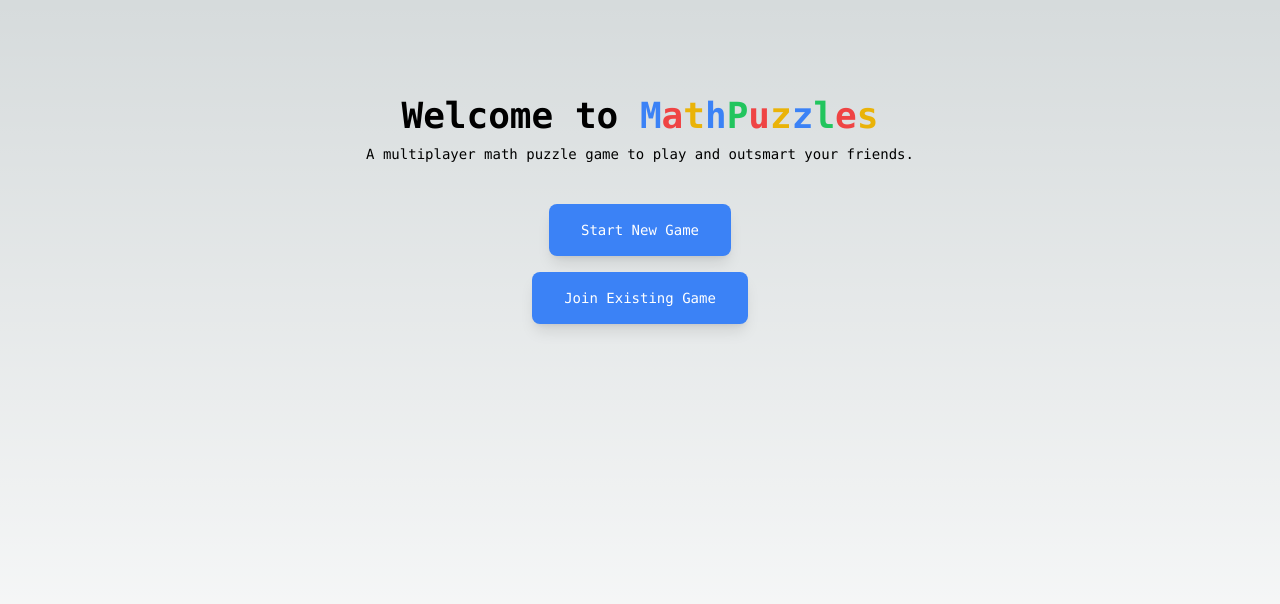
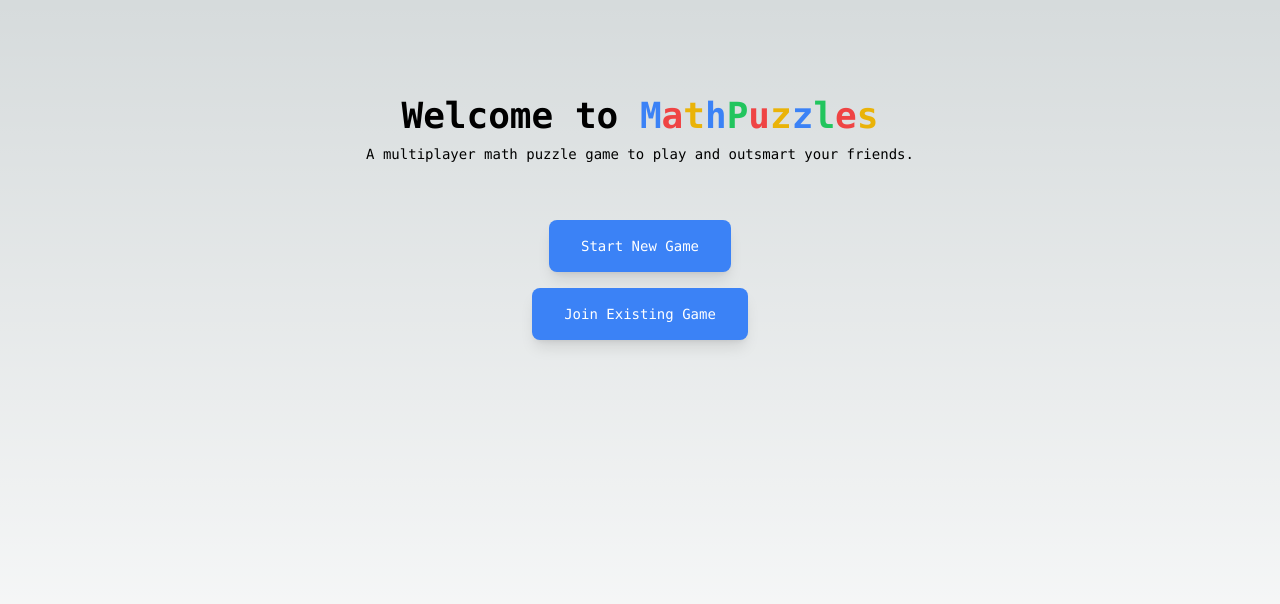
Before and after one commit to beerose/supabase-realtime-math-game, a Next.js app: page / in a window 1280 px wide. Shown: the top 604 px of the page. Built offline with nearby package versions, Linux system fonts and the light colour scheme.

Commit message:
Update layout

```diff
--- a/app/layout.tsx
+++ b/app/layout.tsx
@@ -37,7 +37,7 @@ export default function RootLayout({
                 A multiplayer math puzzle game to play and outsmart your
                 friends.
               </p>
-              {children}
+              <div className="sm:mt-4">{children}</div>
             </div>
           </div>
         </main>
```
